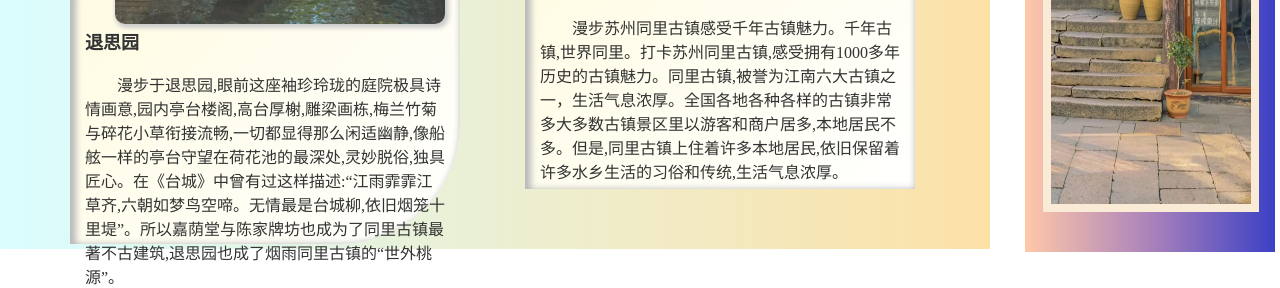
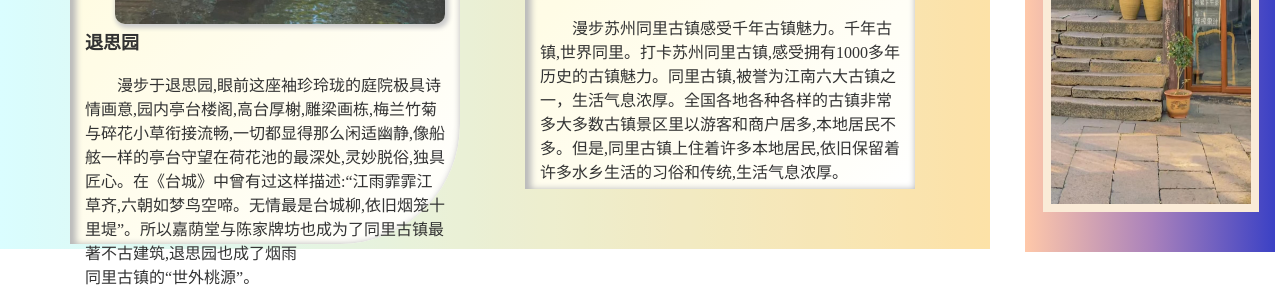
Before and after one commit to chcccchi/chccchi.github.io, a plain HTML site: page 同里古镇.html in a window 1280 px wide. Shown: the part 1086-1374 px from the top of the page. Drawn offline with Linux system fonts and the light colour scheme.

Commit message:
Update 同里古镇.html

```diff
--- a/同里古镇.html
+++ b/同里古镇.html
@@ -296,7 +296,7 @@
                     <h4>退思园</h4>
                     <br />
                     <p class="wz1">
-                        漫步于退思园,眼前这座袖珍玲珑的庭院极具诗情画意,园内亭台楼阁,高台厚榭,雕梁画栋,梅兰竹菊与碎花小草衔接流畅,一切都显得那么闲适幽静,像船舷一样的亭台守望在荷花池的最深处,灵妙脱俗,独具匠心。在《台城》中曾有过这样描述:“江雨霏霏江草齐,六朝如梦鸟空啼。无情最是台城柳,依旧烟笼十里堤”。所以嘉荫堂与陈家牌坊也成为了同里古镇最著不古建筑,退思园也成了烟雨同里古镇的“世外桃源”。
+                        漫步于退思园,眼前这座袖珍玲珑的庭院极具诗情画意,园内亭台楼阁,高台厚榭,雕梁画栋,梅兰竹菊与碎花小草衔接流畅,一切都显得那么闲适幽静,像船舷一样的亭台守望在荷花池的最深处,灵妙脱俗,独具匠心。在《台城》中曾有过这样描述:“江雨霏霏江草齐,六朝如梦鸟空啼。无情最是台城柳,依旧烟笼十里堤”。所以嘉荫堂与陈家牌坊也成为了同里古镇最著不古建筑,退思园也成了烟雨<br>同里古镇的“世外桃源”。
                     </p>
                 </div>
                 <div class="body_left_f_2">
```
